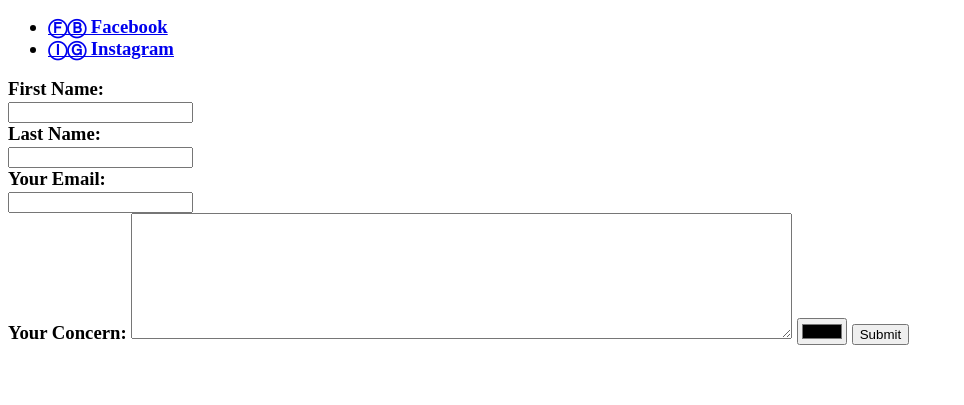
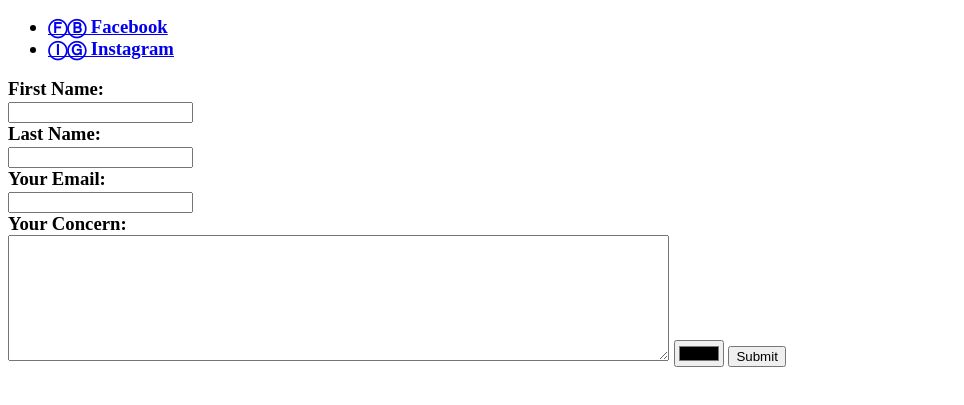
Before and after one commit to revegee/CV, a plain HTML site: page Contact me!.html in a window 1280 px wide. Shown: the part 105-510 px from the top of the page, without its empty margins (0-964 px from the left). Drawn offline with Linux system fonts and the light colour scheme.

Commit message:
Update Contact me!.html

```diff
--- a/Contact me!.html
+++ b/Contact me!.html
@@ -21,7 +21,7 @@
           <input type="text" name="Last Name" value=""><br>
           <label>Your Email:</label><br>
           <input type="email" name="Your Email" value=""><br>
-          <label>Your Concern:</label>
+          <label>Your Concern:</label><br>
           <textarea name="name" rows="8" cols="80"></textarea>
           <input type="color" name="" value="">
           <input type="submit" name="">
```
